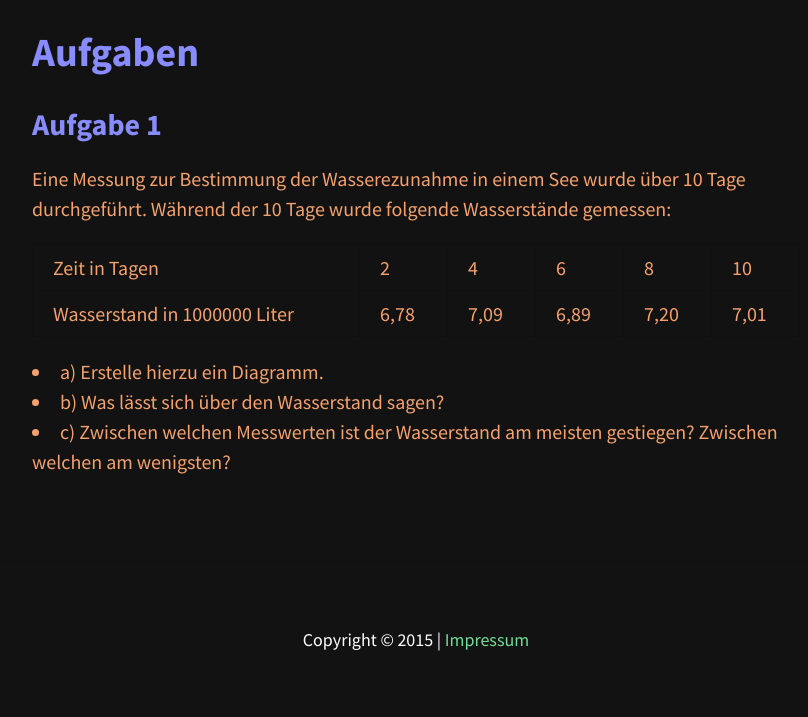
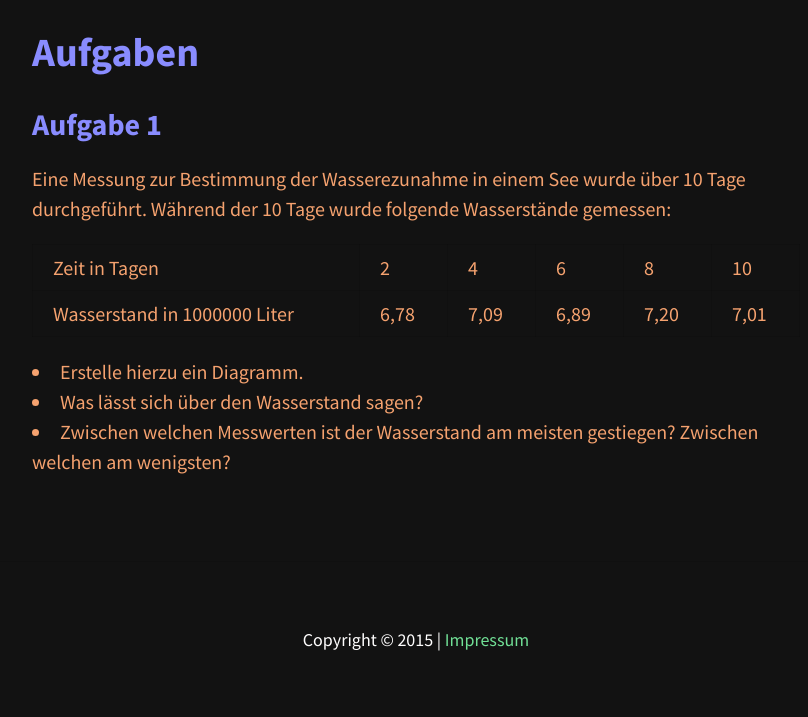
Before and after one commit to FlorianLudwig/blog-barkmin-eu, a Jekyll site: the page built from einfuehrungsphase/ableitung/mittlere_aenderungsrate.md, in a window 1280 px wide. Shown: the part 819-1536 px from the top of the page, without its empty margins (224-1032 px from the left). Built offline with Jekyll 4.4.1, drawn with Linux system fonts in a browser that asks for light colours; nearby versions of some CDN libraries.

Commit message:
Type Theme

```diff
--- a/einfuehrungsphase/ableitung/mittlere_aenderungsrate.md
+++ b/einfuehrungsphase/ableitung/mittlere_aenderungsrate.md
@@ -17,6 +17,6 @@ Während der 10 Tage wurde folgende Wasserstände gemessen:
 | Zeit in Tagen | 2 | 4 | 6 | 8 | 10 |
 | Wasserstand in 1000000 Liter | 6,78 | 7,09 | 6,89 | 7,20 | 7,01 |
 
-* a) Erstelle hierzu ein Diagramm.
-* b) Was lässt sich über den Wasserstand sagen?
-* c) Zwischen welchen Messwerten ist der Wasserstand am meisten gestiegen? Zwischen welchen am wenigsten?
+* Erstelle hierzu ein Diagramm.
+* Was lässt sich über den Wasserstand sagen?
+* Zwischen welchen Messwerten ist der Wasserstand am meisten gestiegen? Zwischen welchen am wenigsten?
```
